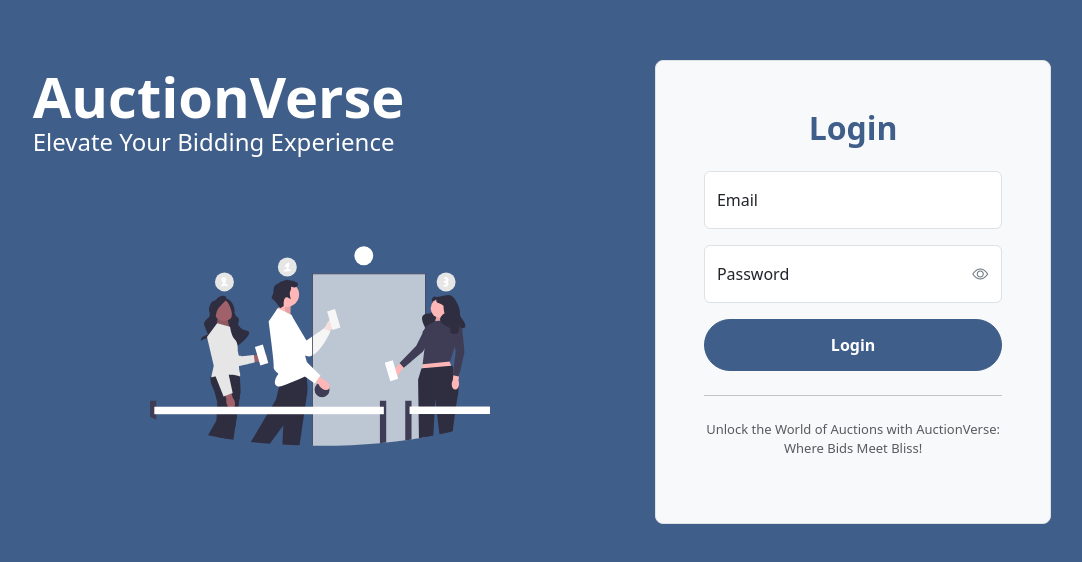
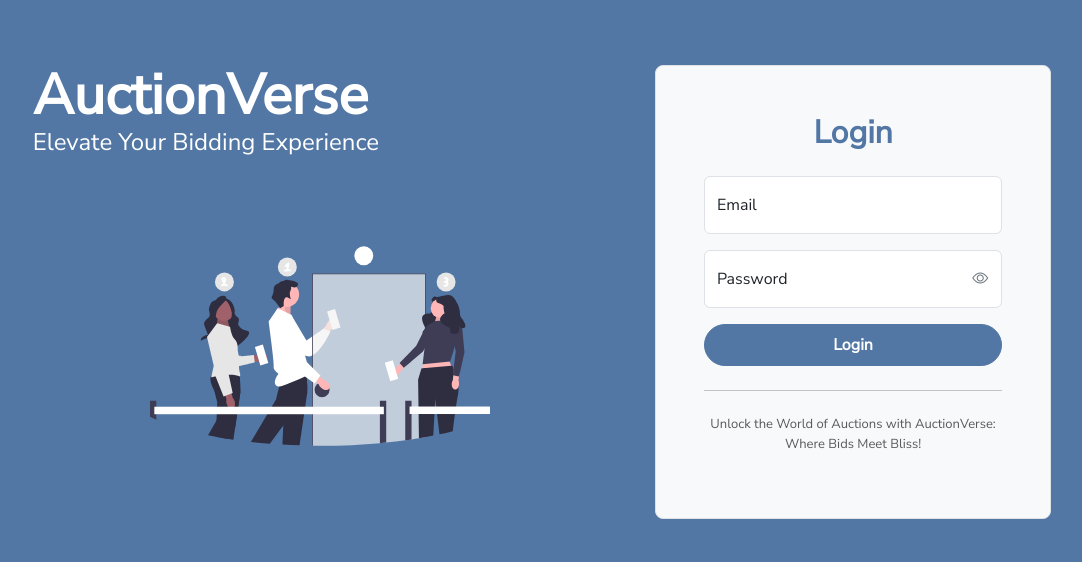
Before and after one commit to wahyukh1415/ams_squad3, a Vue app: page /login in a window 1280 px wide. Shown: the part 108-670 px from the top of the page, without its empty margins (98-1180 px from the left). Built offline with nearby package versions, Linux system fonts and the light colour scheme.

Commit message:
button and font styling

```diff
--- a/package.json
+++ b/package.json
@@ -9,6 +9,7 @@
     "preview": "vite preview"
   },
   "dependencies": {
+    "@fontsource/nunito-sans": "^5.0.13",
     "axios": "^1.7.2",
     "bootstrap-icons": "^1.11.3",
     "pinia": "^2.1.7",
--- a/src/assets/main.scss
+++ b/src/assets/main.scss
@@ -1,6 +1,38 @@
 // Override Bootstrap variables down here
-$primary: #3f5e8a;
-// $secondary:: #6c757d;
+
+$font-family-base: "Nunito Sans", sans-serif;
+
+// Colors
+$primary: #5277a5;
+// $secondary: #;
+$success: #227960;
+// $info: #;
+$warning: #ffb800;
+$danger: #d54321;
+// $light: #;
+// $dark: #;
+
+// Button
+$btn-padding-y:0.9rem;
+$btn-padding-x:1.6rem;
+$btn-font-family:"Nunito Sans", sans-serif;
+$btn-font-size:small;
+$btn-line-height:0.5;
+$btn-padding-y-sm:0.6rem;
+$btn-padding-x-sm:1rem;
+$btn-font-size-sm:smaller;
+$btn-padding-y-lg:1rem;
+$btn-padding-x-lg:1.8rem;
+$btn-font-size-lg:medium;
+$btn-border-width:1.25px;
+$btn-font-weight:600;
+$btn-link-color:green;
+$btn-link-hover-color:white;
+$btn-link-disabled-color:black;
+$btn-border-radius:50px;
+$btn-border-radius-sm:50px;
+$btn-border-radius-lg:50px;
+
 
 // Import Bootstrap
 @import 'bootstrap/scss/bootstrap'; // Custom styles
--- a/src/main.js
+++ b/src/main.js
@@ -1,3 +1,4 @@
+import '@fontsource/nunito-sans'
 import './assets/main.css'
 import './assets/main.scss'
 import 'bootstrap-icons/font/bootstrap-icons.min.css'
--- a/src/views/HomeView.vue
+++ b/src/views/HomeView.vue
@@ -20,6 +20,10 @@ function logout() {
 </script>
 
 <template>
-    <h1>Welcome {{ authUser.name }}, this is homepage</h1>
-    <button class="btn btn-primary" @click="logout">Logout</button>
+    <div class="p-4 d-flex align-items-center">
+        <h1 class="w-100">Welcome {{ authUser.name }}, this is homepage</h1>
+        <div>
+            <button class="btn btn-primary" @click="logout">Logout</button>
+        </div>
+    </div>
 </template>
--- a/src/views/LoginView.vue
+++ b/src/views/LoginView.vue
@@ -108,7 +108,7 @@ onBeforeMount(() => {
             <button
               id="login-button"
               v-if="!loading"
-              class="w-100 btn btn-primary"
+              class="w-100 btn btn-lg btn-primary"
               @click.prevent="login"
             >
               Login
@@ -116,7 +116,7 @@ onBeforeMount(() => {
             <button
               id="loading-login-button"
               v-else
-              class="w-100 btn btn-primary"
+              class="w-100 btn btn-lg btn-primary"
               disabled
             >
               <div class="spinner-border spinner-border-sm" role="status">
@@ -136,12 +136,6 @@ onBeforeMount(() => {
 </template>
 
 <style scoped>
-.btn {
-  padding: 0.8rem 2rem;
-  border-radius: 50px;
-  font-weight: 600;
-}
-
 .illustration {
   display: none;
 }
```
Also changed, not shown: 1 other file (tests, documents, lock files or other folders).
